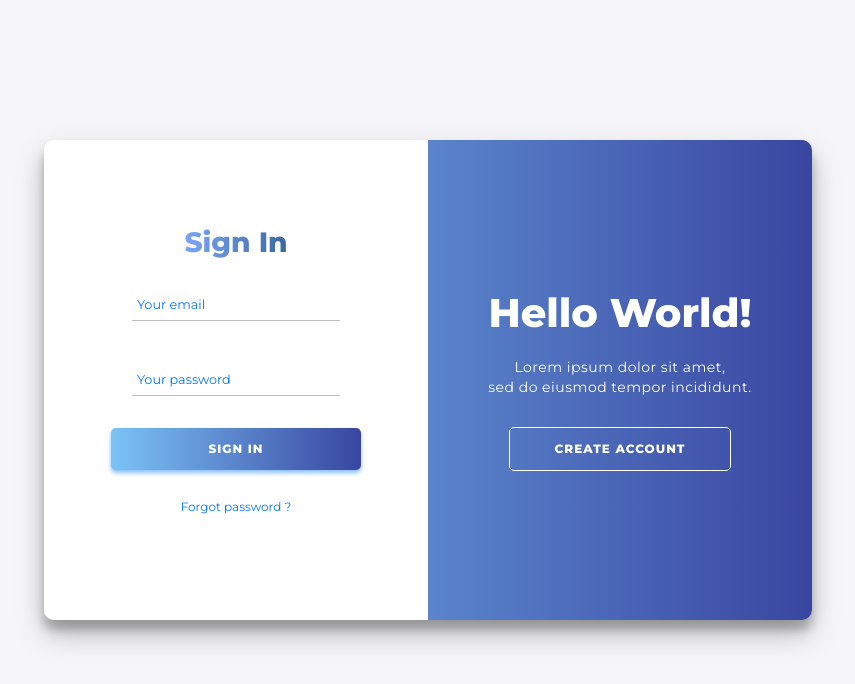
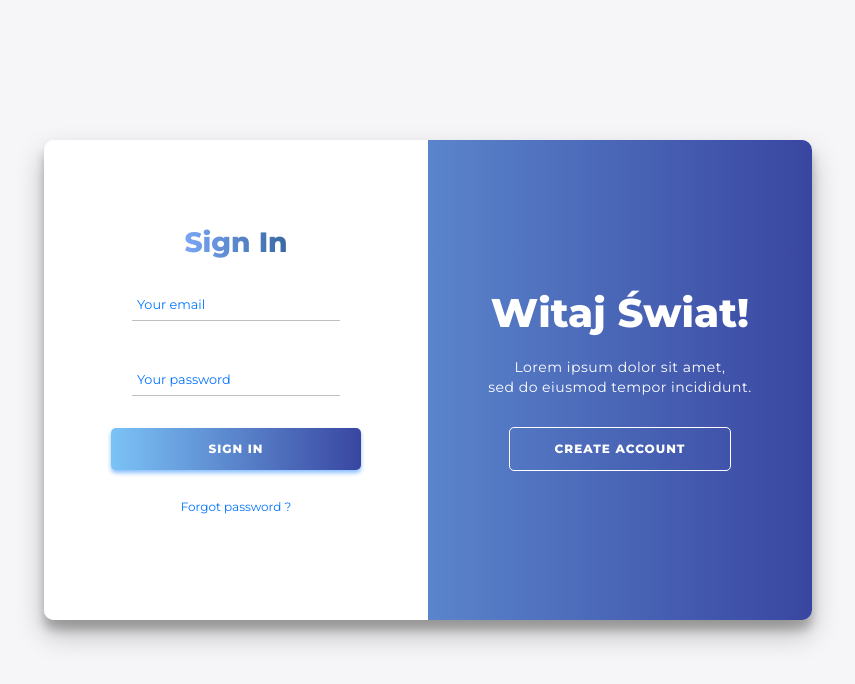
Before and after one commit to adaczer/Login-Form-12-Sliding-Validation, a plain HTML site: page index.html in a window 1280 px wide. Shown: the whole page, without its empty margins (212-1067 px from the left). Drawn offline with nearby package versions, Linux system fonts and the light colour scheme.

Commit message:
add language title

```diff
--- a/index.html
+++ b/index.html
@@ -99,7 +99,7 @@
 
                 </div>
                 <div class="overlay-panel overlay-right">
-                    <h1>Hello World!</h1>
+                    <h1>Witaj Świat!</h1>
                     <p>Lorem ipsum dolor sit amet,<br>
                         sed do eiusmod tempor incididunt.</p>
                     <button class="ghost" id="signUp">CREATE ACCOUNT</button>
```
